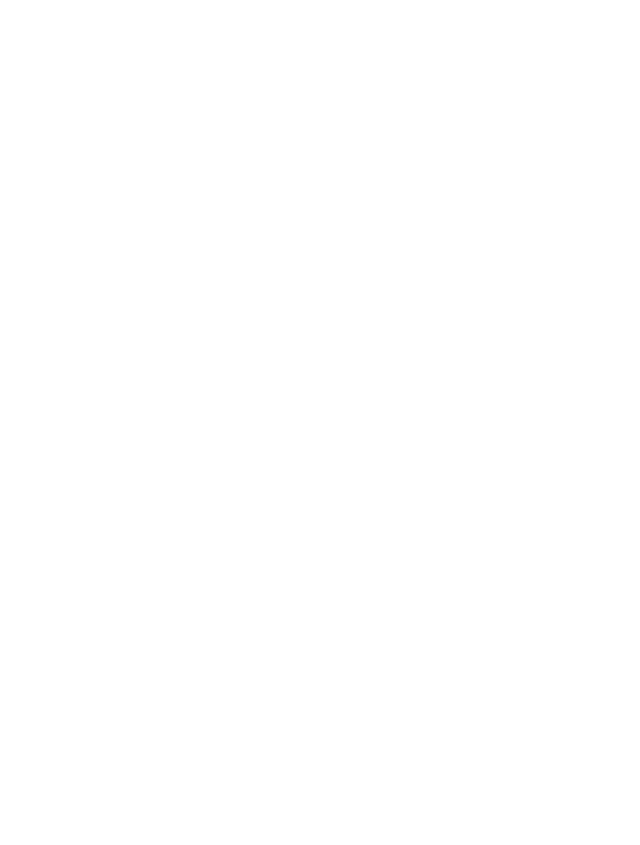
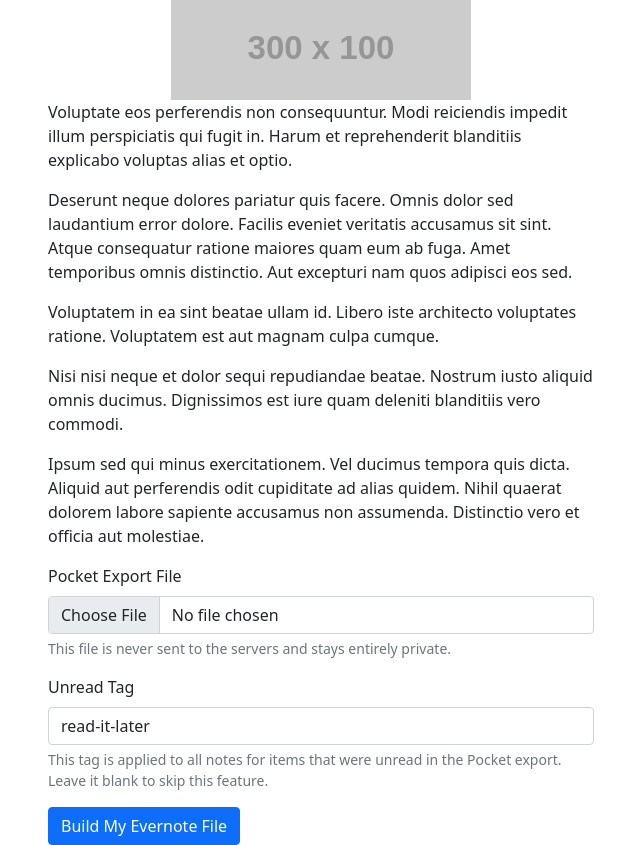
Before and after one commit to jbutz/pocket-to-evernote, a Next.js app: page / in a window 1280 px wide. Shown: the whole page, without its empty margins (319-959 px from the left). Before the commit the page ends 800 px from the top, so only its background shows below. Built offline with nearby package versions, Linux system fonts and the light colour scheme.

Commit message:
Add Initial Skeleton of App

```diff
--- a/package.json
+++ b/package.json
@@ -26,9 +26,11 @@
     "@types/react": "^16.9.49",
     "@typescript-eslint/eslint-plugin": "^4.3.0",
     "@typescript-eslint/parser": "^4.3.0",
+    "bootstrap": "^5.0.0-alpha2",
     "eslint": "^7.10.0",
     "eslint-plugin-react": "^7.21.2",
     "jest": "^26.4.2",
+    "sass": "^1.26.11",
     "ts-jest": "^26.4.1",
     "typescript": "^4.0.3"
   },
--- /dev/null
+++ b/src/components/ConversionComponent/index.tsx
@@ -0,0 +1,15 @@
+export const ConversionComponent = (): JSX.Element => (
+    <form>
+        <div className="mb-3">
+            <label htmlFor="pocketFile" className="form-label">Pocket Export File</label>
+            <input type="file" className="form-control" id="pocketFile" aria-describedby="pocketFileHelp" />
+            <div id="pocketFileHelp" className="form-text">This file is never sent to the servers and stays entirely private.</div>
+        </div>
+        <div className="mb-3">
+            <label htmlFor="unreadTagName" className="form-label">Unread Tag</label>
+            <input type="text" className="form-control" id="unreadTagName"  aria-describedby="unreadTagNameHelp" defaultValue="read-it-later"/>
+            <div id="unreadTagNameHelp" className="form-text">This tag is applied to all notes for items that were unread in the Pocket export. Leave it blank to skip this feature.</div>
+        </div>
+        <button type="button" className="btn btn-primary">Build My Evernote File</button>
+    </form>
+);
--- /dev/null
+++ b/src/components/HeaderComponent.tsx
@@ -0,0 +1,5 @@
+export const Header = (): JSX.Element => (
+    <header className="text-center">
+        <img src="//placehold.it/300x100" />
+    </header>
+);
--- /dev/null
+++ b/src/components/IntroductionComponent.tsx
@@ -0,0 +1,9 @@
+export const Introduction = (): JSX.Element => (
+    <section>
+        <p>Voluptate eos perferendis non consequuntur. Modi reiciendis impedit illum perspiciatis qui fugit in. Harum et reprehenderit blanditiis explicabo voluptas alias et optio.</p>
+        <p>Deserunt neque dolores pariatur quis facere. Omnis dolor sed laudantium error dolore. Facilis eveniet veritatis accusamus sit sint. Atque consequatur ratione maiores quam eum ab fuga. Amet temporibus omnis distinctio. Aut excepturi nam quos adipisci eos sed.</p>
+        <p>Voluptatem in ea sint beatae ullam id. Libero iste architecto voluptates ratione. Voluptatem est aut magnam culpa cumque.</p>
+        <p>Nisi nisi neque et dolor sequi repudiandae beatae. Nostrum iusto aliquid omnis ducimus. Dignissimos est iure quam deleniti blanditiis vero commodi.</p>
+        <p>Ipsum sed qui minus exercitationem. Vel ducimus tempora quis dicta. Aliquid aut perferendis odit cupiditate ad alias quidem. Nihil quaerat dolorem labore sapiente accusamus non assumenda. Distinctio vero et officia aut molestiae.</p>
+    </section>
+);
--- a/src/pages/_app.tsx
+++ b/src/pages/_app.tsx
@@ -1,9 +1,19 @@
 import { AppProps } from 'next/dist/next-server/lib/router/router';
 import React from 'react';
-import '../styles/globals.css';
+import { Header } from '../components/HeaderComponent';
+import '../styles/globals.scss';
 
 function PocketToEvernote({ Component, pageProps }: AppProps): JSX.Element {
-    return <Component {...pageProps} />;
+    return (
+        <div className="container-md mx-auto">
+            <div className="row">
+                <div className="col-md-6 offset-md-3">
+                    <Header {...pageProps} />
+                    <Component {...pageProps} />
+                </div>
+            </div>
+        </div>
+    );
 }
 
 export default PocketToEvernote;
--- a/src/pages/index.tsx
+++ b/src/pages/index.tsx
@@ -1,11 +1,17 @@
 import React from 'react';
 import Head from 'next/head';
-import styles from '../styles/Home.module.css';
 import { NextPage } from 'next';
+import { Introduction } from '../components/IntroductionComponent';
+import { ConversionComponent } from '../components/ConversionComponent';
 
 export default function Home(): JSX.Element {
     return (
-        <div>
-        </div>
+        <React.Fragment>
+            <Head key="title">
+                <title>Pocket to Evernote</title>
+            </Head>
+            <Introduction />
+            <ConversionComponent />
+        </React.Fragment>
     );
 }
--- /dev/null
+++ b/src/styles/globals.scss
@@ -0,0 +1,42 @@
+// Configuration
+@import "../../node_modules/bootstrap/scss/functions";
+@import "../../node_modules/bootstrap/scss/variables";
+@import "../../node_modules/bootstrap/scss/mixins";
+@import "../../node_modules/bootstrap/scss/utilities";
+
+// Layout & components
+@import "../../node_modules/bootstrap/scss/root";
+@import "../../node_modules/bootstrap/scss/reboot";
+@import "../../node_modules/bootstrap/scss/type";
+@import "../../node_modules/bootstrap/scss/images";
+@import "../../node_modules/bootstrap/scss/containers";
+@import "../../node_modules/bootstrap/scss/grid";
+@import "../../node_modules/bootstrap/scss/tables";
+@import "../../node_modules/bootstrap/scss/forms";
+@import "../../node_modules/bootstrap/scss/buttons";
+@import "../../node_modules/bootstrap/scss/transitions";
+@import "../../node_modules/bootstrap/scss/dropdown";
+@import "../../node_modules/bootstrap/scss/button-group";
+@import "../../node_modules/bootstrap/scss/nav";
+@import "../../node_modules/bootstrap/scss/navbar";
+@import "../../node_modules/bootstrap/scss/card";
+@import "../../node_modules/bootstrap/scss/breadcrumb";
+@import "../../node_modules/bootstrap/scss/pagination";
+@import "../../node_modules/bootstrap/scss/badge";
+@import "../../node_modules/bootstrap/scss/alert";
+@import "../../node_modules/bootstrap/scss/progress";
+@import "../../node_modules/bootstrap/scss/list-group";
+@import "../../node_modules/bootstrap/scss/close";
+@import "../../node_modules/bootstrap/scss/toasts";
+@import "../../node_modules/bootstrap/scss/modal";
+@import "../../node_modules/bootstrap/scss/tooltip";
+@import "../../node_modules/bootstrap/scss/popover";
+@import "../../node_modules/bootstrap/scss/carousel";
+@import "../../node_modules/bootstrap/scss/spinners";
+
+// Helpers
+@import "../../node_modules/bootstrap/scss/helpers";
+
+// Utilities
+@import "../../node_modules/bootstrap/scss/utilities/api";
+// scss-docs-end import-stack
--- a/tsconfig.json
+++ b/tsconfig.json
@@ -15,8 +15,8 @@
     "module": "esnext",
     "moduleResolution": "node",
     "resolveJsonModule": true,
-    //"isolatedModules": true,
-    "jsx": "preserve"
+    "jsx": "preserve",
+    "isolatedModules": true
   },
   "include": [
     "next-env.d.ts",
```
Also changed, not shown: .eslintrc.js, src/styles/Home.module.css (deleted), src/styles/globals.css (deleted), 1 other file (tests, documents, lock files or other folders).
